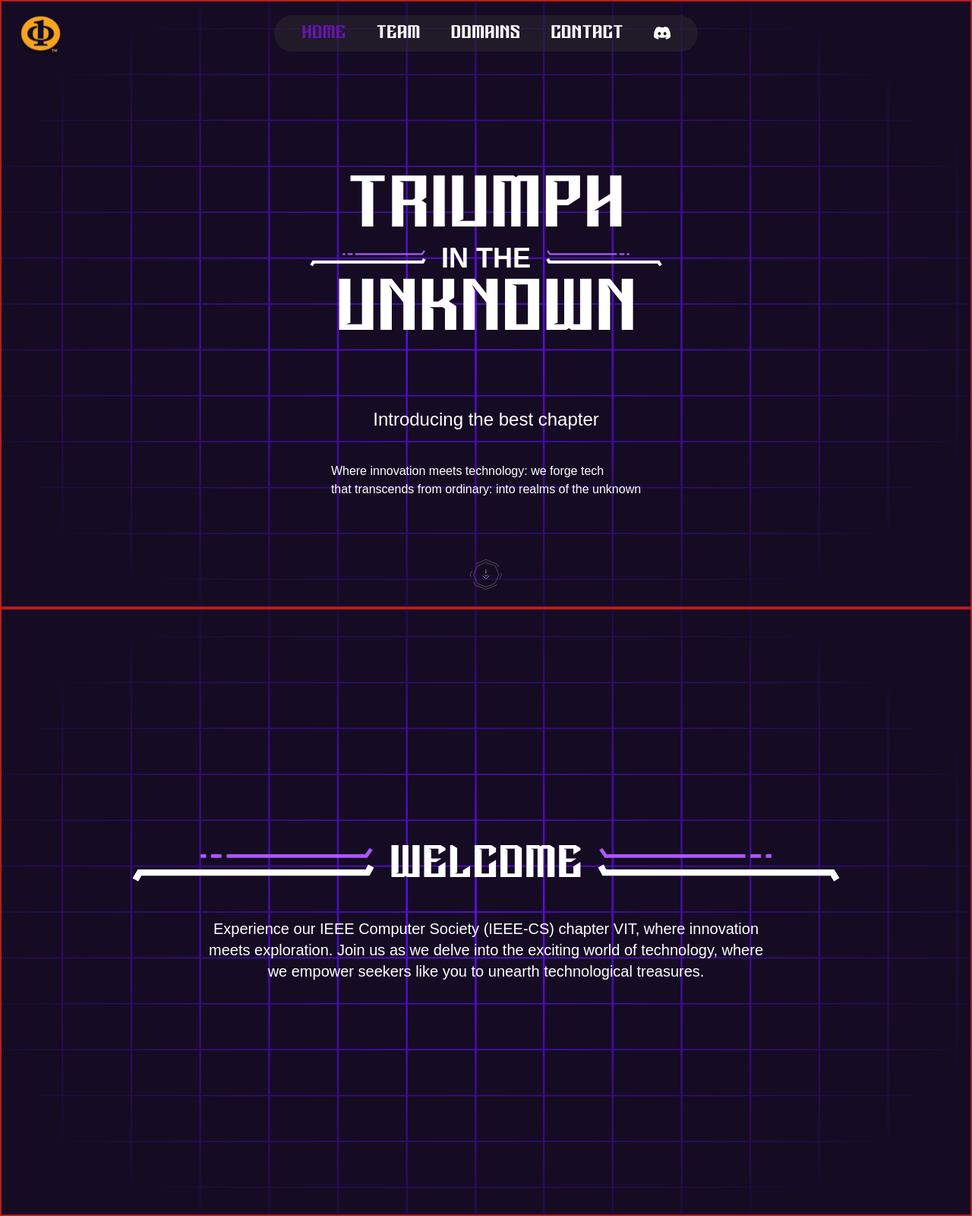
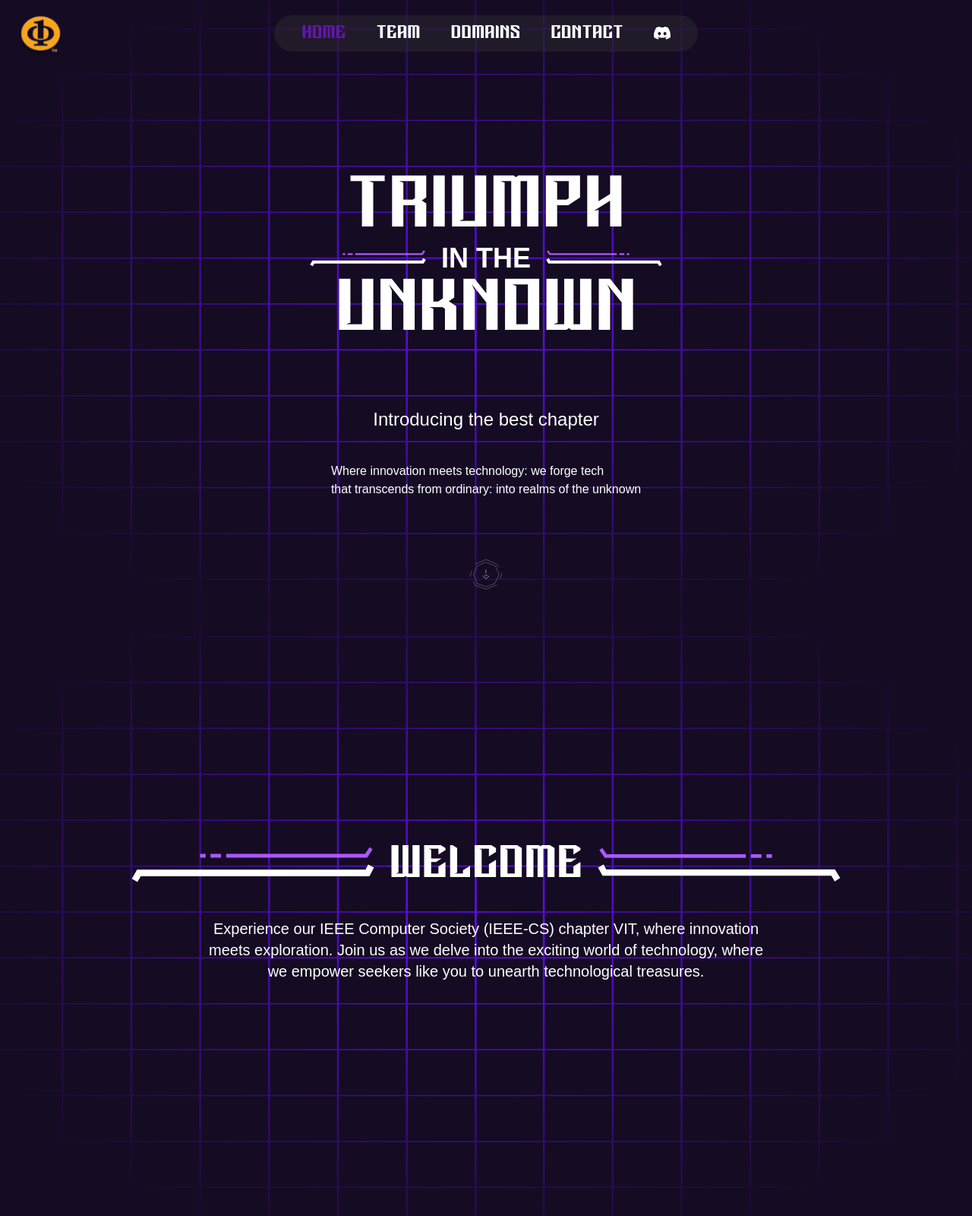
Before and after one commit to medhansh17/Recruitments-Portal, a Next.js app: page / in a window 1280 px wide. Shown: the whole page at 76% size. Built offline with nearby package versions, Linux system fonts and the light colour scheme; a web font is replaced by a local one.

Commit message:
scroll length fix

```diff
--- a/src/app/page.tsx
+++ b/src/app/page.tsx
@@ -1,4 +1,3 @@
-import Image from "next/image";
 import { Suspense } from "react";
 import Loading from "../components/loading";
 import Hero from "@/components/hero";
--- a/src/components/hero.tsx
+++ b/src/components/hero.tsx
@@ -1,6 +1,6 @@
 export default function Hero(){
     return (
-        <section className="flex flex-col items-center justify-center h-screen border-red-700 border-2  text-white pt-10">
+        <section className="flex flex-col items-center justify-center h-screen  text-white pt-10">
             <div className="flex flex-col items-center justify-center font-striger my-10">
                 <h1 className="text-8xl text-center ">TRIUMPH</h1>
                 <div className="flex flex-row items-center justify-center">
--- a/src/components/scrollindicator.tsx
+++ b/src/components/scrollindicator.tsx
@@ -14,9 +14,9 @@ export default function ScrollIndicator() {
           alt="scroll-indicator"
           width={50}
           height={50}
-          onClick={() => window.scrollTo({ top:100, behavior: "smooth" })}
+          onClick={() => window.scrollTo({ top: window.scrollY + window.innerHeight, behavior: "smooth" })}
           onMouseOver={() => setOrientation(false)}
-            onMouseOut={() => setOrientation(true)}
+          onMouseOut={() => setOrientation(true)}
         />
       </div>
     );
--- a/src/components/welcome.tsx
+++ b/src/components/welcome.tsx
@@ -1,6 +1,6 @@
 
 export default function Welcome(){
-    return <section className="h-screen flex flex-col justify-center items-center border-red-700 border-2">
+    return <section className="h-screen flex flex-col justify-center items-center">
         <div className="flex flex-row justify-center items-center w-3/4">
             <img src="/graphics/left-lines.svg" alt="left-lines" className="w-1/3   h-1/10"/>
                 <h1 className="text-6xl text-center text-white mx-5 font-striger">Welcome</h1>
```
